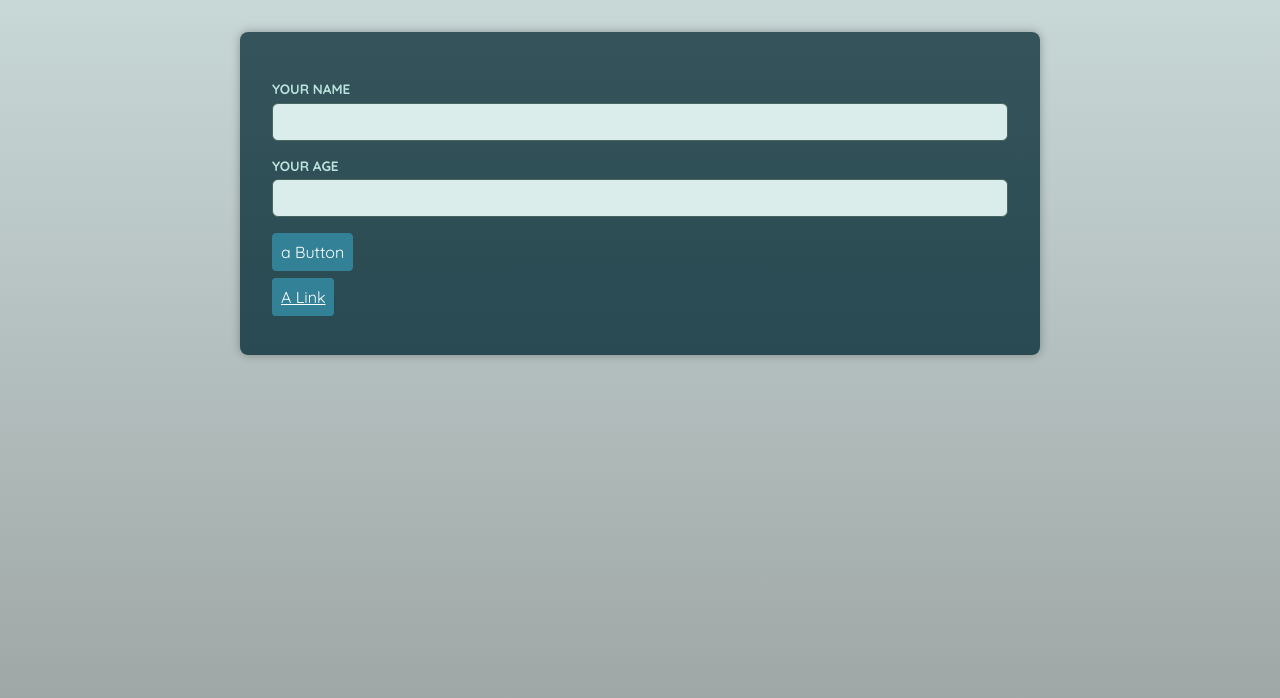
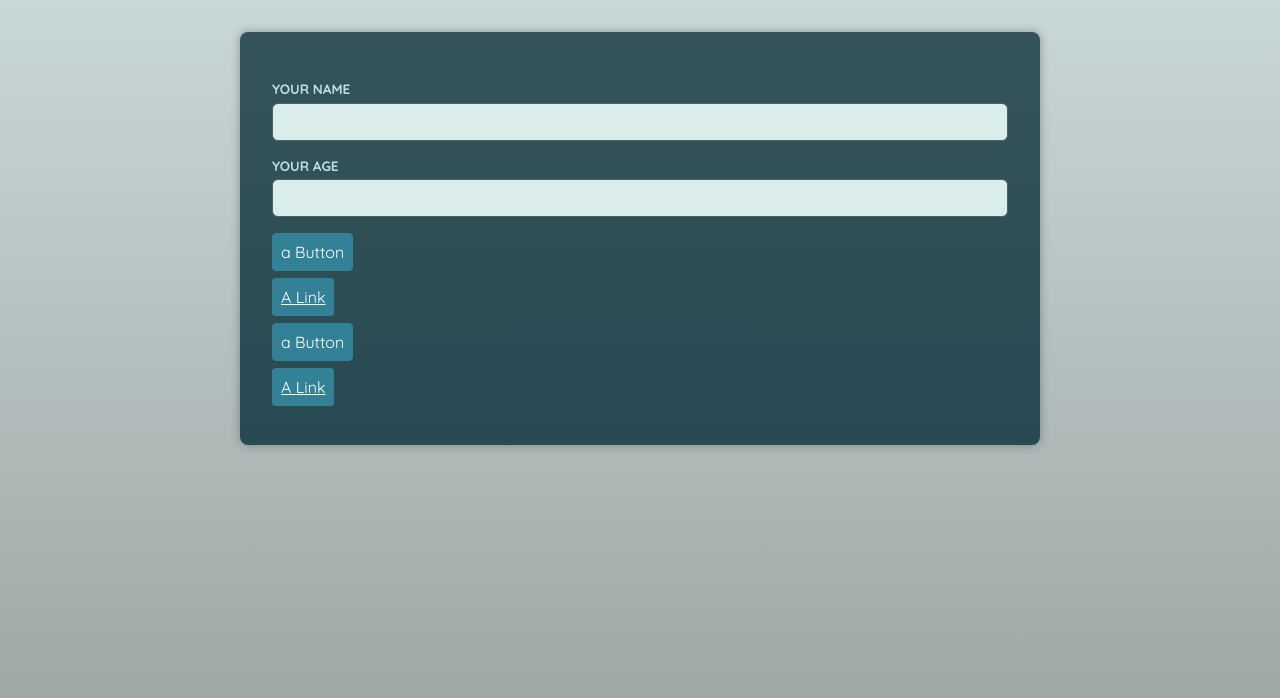
Before and after one commit to nirgluzman/React-TypeScript-Advanced-Components, a React (Vite) app: page / in a window 1280 px wide. Shown: the top 698 px of the page. Built offline with nearby package versions, Linux system fonts and the light colour scheme; a web font is replaced by a local one.

Commit message:
add Button2 with Type Predicate

```diff
--- a/src/App.tsx
+++ b/src/App.tsx
@@ -1,5 +1,6 @@
 import Input from './components/Input';
 import Button1 from './components/Button1';
+import Button2 from './components/Button2';
 
 function App() {
 	return (
@@ -25,6 +26,12 @@ function App() {
 					A Link
 				</Button1>
 			</p>
+			<p>
+				<Button2>a Button</Button2>
+			</p>
+			<p>
+				<Button2 href='https://google.com'>A Link</Button2>
+			</p>
 		</main>
 	);
 }
--- /dev/null
+++ b/src/components/Button2.tsx
@@ -0,0 +1,28 @@
+import {type ComponentPropsWithoutRef} from 'react';
+
+// Discriminating Union - enables the creation of a type that can represent several different possibilities or variants.
+type ButtonProps = ComponentPropsWithoutRef<'button'>;
+type AnchorProps = ComponentPropsWithoutRef<'a'>;
+
+// 'href' property excits only with anchor <a> element, not in <button>.
+// helper function returns Type Predicate - type assertion that checks if an object has a specific property or set of properties.
+function isAnchorProps(props: ButtonProps | AnchorProps): props is AnchorProps {
+	return 'href' in props;
+}
+
+export default function Button2(props: ButtonProps | AnchorProps) {
+	if (isAnchorProps(props)) {
+		return (
+			<a
+				className='button'
+				{...props}></a>
+		);
+	}
+
+	// here TypeScript infers that props belongs to <button> element.
+	return (
+		<button
+			className='button'
+			{...props}></button>
+	);
+}
```
Also changed, not shown: README.txt.
